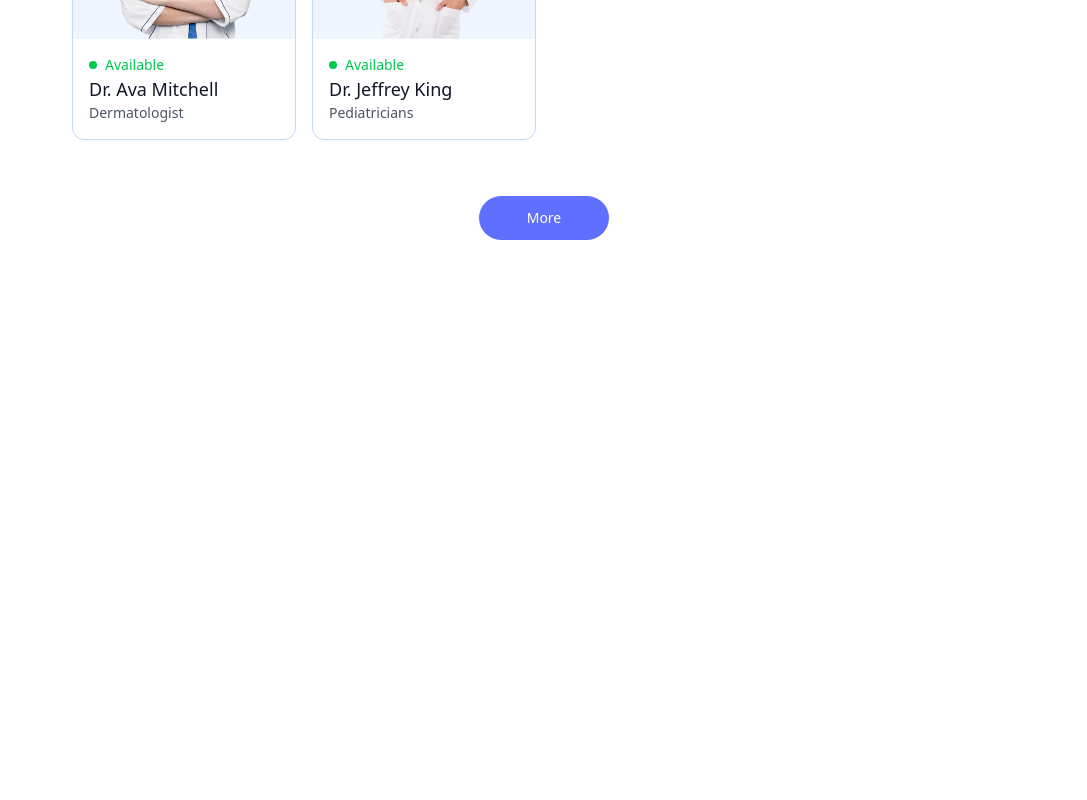
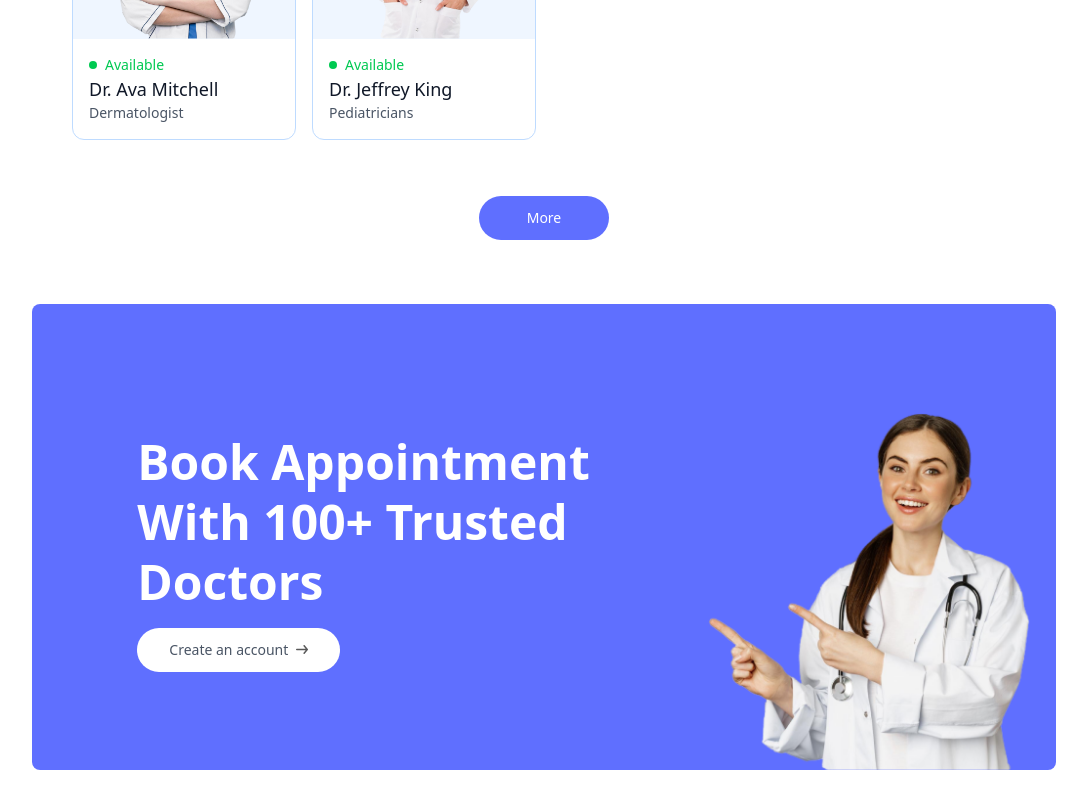
Before and after one commit to maquejp/temp_prescripto, a React (Vite) app in the folder frontend/: page / in a window 1280 px wide. Shown: the part 2142-2942 px from the top of the page, without its empty margins (96-1183 px from the left). Before the commit the page ends 2446 px from the top, so only its background shows below. Built offline with nearby package versions, Linux system fonts and the light colour scheme.

Commit message:
feature:home:banner

```diff
--- /dev/null
+++ b/frontend/src/components/Banner.jsx
@@ -0,0 +1,37 @@
+import { useNavigate } from "react-router-dom";
+import { assets } from "../assets/assets";
+
+const Banner = () => {
+  const navigate = useNavigate();
+  return (
+    <div className="flex flex-col md:flex-row flex-wrap bg-app-primary rounded-lg px-6 md:px-6 lg:px-6">
+      {/* LEFT */}
+      <div className="md:w-1/2 flex flex-col items-start justify-center gap-4 py-10 m-auto md:py-[10vw] md:mb-[-30px]">
+        <p className="text-3xl md:text-4xl lg:text-5xl font-semibold text-white leading-tight md:leading-tight lg:leading-tight">
+          Book Appointment <br className="hidden sm:block" />
+          With 100+ Trusted Doctors
+        </p>
+        <a
+          className="flex items-center gap-2 bg-white px-8 py-3 rounded-full text-gray-600 text-sm m-auto md:m-0 hover:scale-105 transition-all duration-300 cursor-pointer"
+          onClick={() => {
+            navigate(`/login`);
+            scrollTo(0, 0);
+          }}
+        >
+          Create an account
+          <img className="w-3" src={assets.arrow_icon} alt="arrow icon" />
+        </a>
+      </div>
+      {/* RIGHT */}
+      <div className="hidden md:block md:w-1/3 relative ">
+        <img
+          className="w-full md:absolute bottom-0 h-auto rounded-lg"
+          src={assets.appointment_img}
+          alt=""
+        />
+      </div>
+    </div>
+  );
+};
+
+export default Banner;
--- a/frontend/src/components/Header.jsx
+++ b/frontend/src/components/Header.jsx
@@ -2,7 +2,7 @@ import { assets } from "../assets/assets";
 
 const Header = () => {
   return (
-    <div className="flex flex-col md:flex-row flex-wrap bg-app-primary rounded-lg px-6 md:px10 lg:px-20">
+    <div className="flex flex-col md:flex-row flex-wrap bg-app-primary rounded-lg px-6 md:px-10 lg:px-20">
       {/* LEFT */}
       <div className="md:w-1/2 flex flex-col items-start justify-center gap-4 py-10 m-auto md:py-[10vw] md:mb-[-30px]">
         <p className="text-3xl md:text-4xl lg:text-5xl font-semibold text-white leading-tight md:leading-tight lg:leading-tight">
--- a/frontend/src/pages/Home.jsx
+++ b/frontend/src/pages/Home.jsx
@@ -1,3 +1,4 @@
+import Banner from "../components/Banner";
 import Header from "../components/Header";
 import SpecialitiesMenu from "../components/SpecialitiesMenu";
 import TopDoctors from "../components/TopDoctors";
@@ -8,6 +9,7 @@ const Home = () => {
       <Header />
       <SpecialitiesMenu />
       <TopDoctors />
+      <Banner />
     </div>
   );
 };
```
